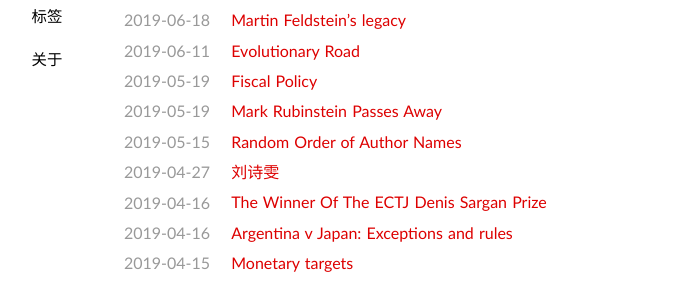
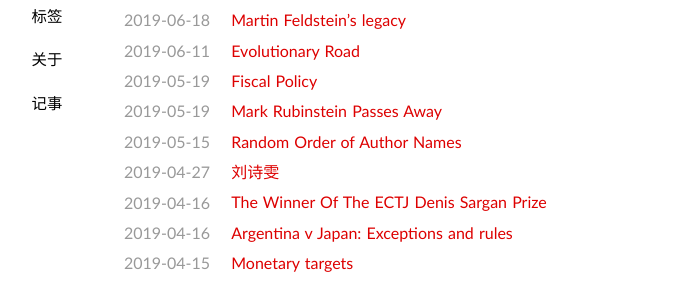
Before and after one commit to wuyy2007/wanguolin.github.io, a Jekyll site: the page built from index.html, in a window 1280 px wide. Shown: the part 169-455 px from the top of the page, without its empty margins (216-907 px from the left). Built offline with Jekyll 4.4.1, drawn with Linux system fonts in a browser that asks for light colours; some web fonts are replaced; the list of posts is cut into pages by our own code.

Commit message:
Update default.html

```diff
--- a/_layouts/default.html
+++ b/_layouts/default.html
@@ -24,7 +24,7 @@
         <!--<span><a title="友情链接" class="" href="/links/">链接</a></span>-->
         <!--<span>span><a title="留言交流" class="" href="/guestbook/">留言</a></span>-->
         <span><a title="关于站长" class="" href="/about/">关于</a></span>
-        <!--<span>span><a title="种子订阅" class="" href="/feed/" target="_blank">订阅</a></span>-->
+        <span><a title="信息点" class="" href="/dairy/" target="_blank">记事</a></span>
         </nav>
         <article class="content">
         {{ content }}
```
